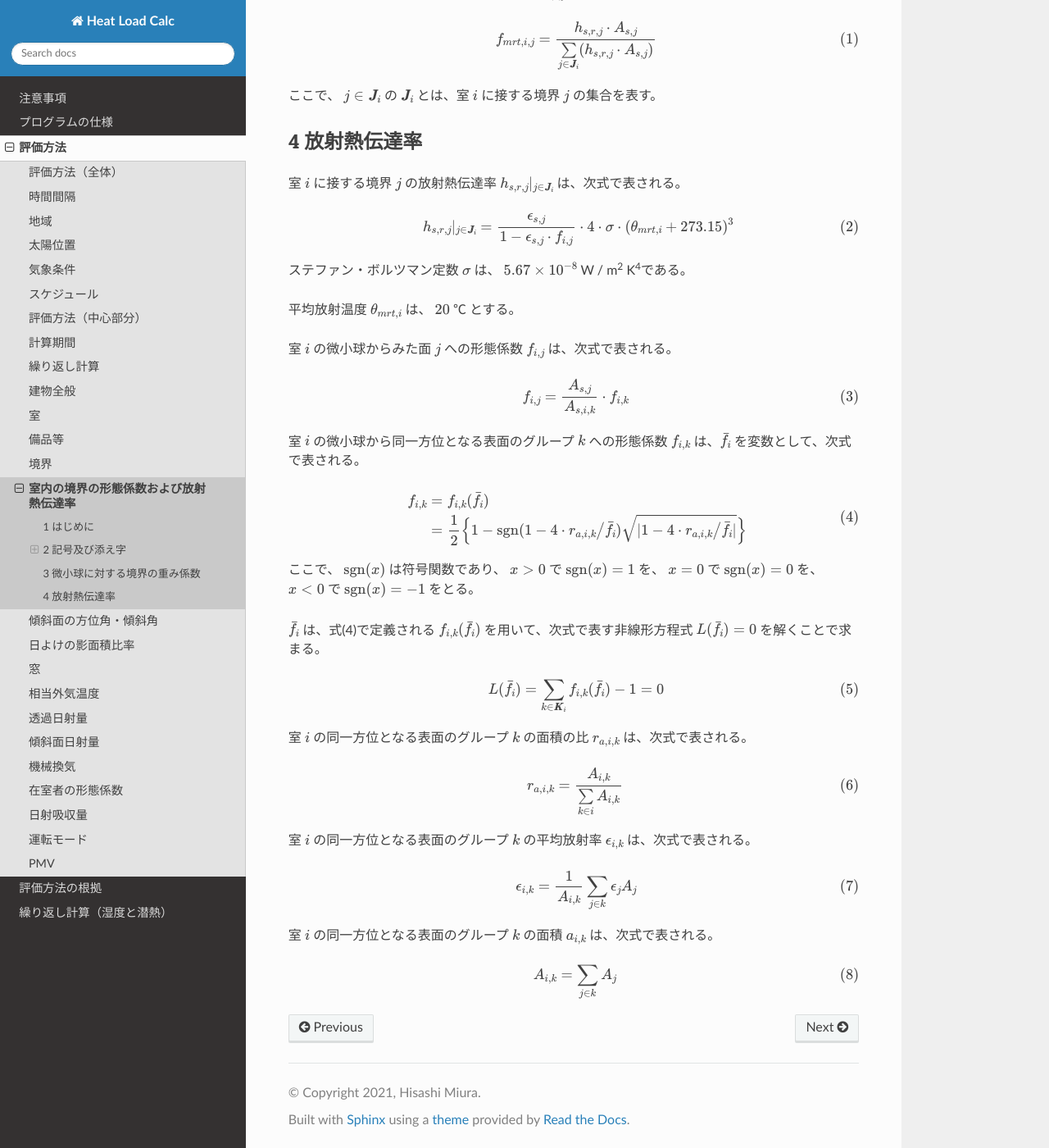
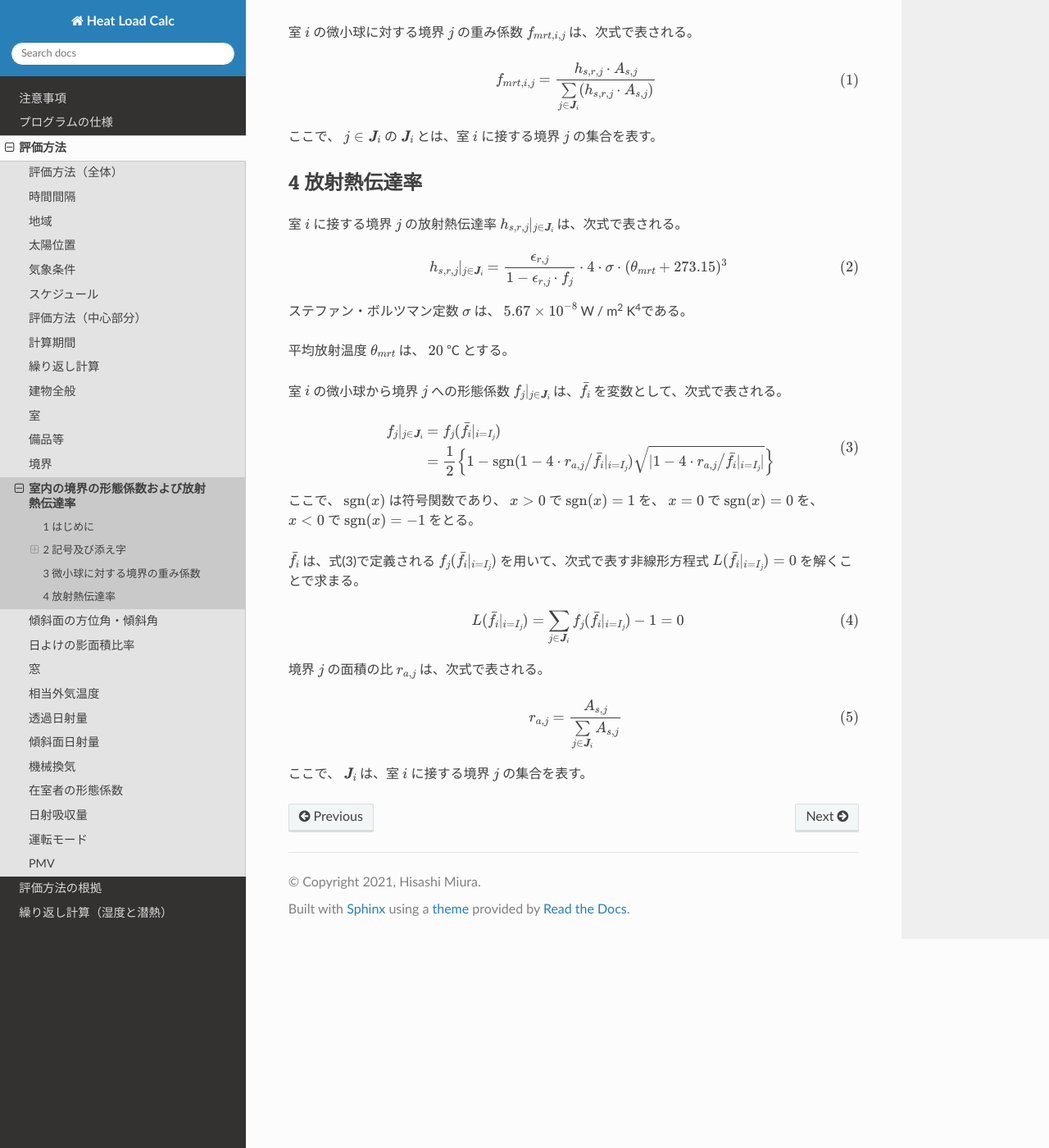
Before and after one commit to HC-Energy/hc-energy-doc-ja, a Sphinx documentation site: the page built from docs/source/contents/03_14_eval_shape_factor.rst, in a window 1280 px wide and 1400 px high, scrolled down 1570 px. Shown: the whole window at 82% size. Built offline with Sphinx 7.4.7 and the Read the Docs theme 3.1.0, drawn with Linux system fonts in a browser that asks for light colours; some of the changed text lies outside the part shown.

Commit message:
revise method for shape factor

```diff
--- a/docs/source/contents/03_14_eval_shape_factor.rst
+++ b/docs/source/contents/03_14_eval_shape_factor.rst
@@ -13,13 +13,17 @@
 1 はじめに
 ------------------------------------------------------------------------------------------------------------------------
 
-本節では、室に付属する家具等の備品等の仕様について決定する。
+本節では、微小球に対する境界の重み係数及び室に接する境界の放射熱伝達率の計算方法を記す。
+途中、微小球から境界への形態係数を求めるが、その方法に、従来使われている面積割合を形態係数とみなす方法（面積割合を用いる方法）と
+この方法を改良して自己形態係数が 0 になるようにした方法（永田の方法）の2種類採用している。
 
 本節の計算は、次の値を必要とする。
 
     1. 室 |i| と境界 |j| の関係
     2. 境界 |j| の面積 :math:`A_{s,j}`
     3. 境界 |j| の室内側放射熱伝達率 :math:`h_{s,r,j}` (室 |i| の微小球に対する境界 |j| の重み係数を求める場合)
+    4. 境界 |j| の長波長放射率 :math:`\epsilon_{r,i,j}`
+    5. 微小球から境界への形態係数を求める方法の種類
 
 本節で示す計算の結果、次の値が得られる。
 
@@ -52,29 +56,26 @@
     * - :math:`A_{s,j}`
       - 境界 |j| の面積
       - |m2|
+    * - :math:`A_{s,i,j}`
+      - 室 |i| の境界 |j| の面積
+      - |m2|
     * - :math:`\epsilon_{s,j}`
       - 境界 |j| の放射率
       - －
     * - :math:`\sigma`
       - ステファン・ボルツマン定数
       - W / |m2| K\ :sup:`4`\
-    * - :math:`\theta_{mrt,i}`
-      - 室 |i| 内の平均放射温度
+    * - :math:`\theta_{mrt}`
+      - 平均放射温度
       - ℃
     * - :math:`f_{i,j}`
       - 室 |i| の微小球から境界 |j| への形態係数
       - －
-    * - :math:`f_{i,k}`
-      - 室 |i| の微小球から同一方位となる境界のグループ |k| への形態係数
-      - －
-    * - :math:`A_{s,i,k}`
-      - 室 |i| の同一方位となる表面のグループ |k| の面積
-      - |m2|
     * - :math:`\bar{f_i}`
       - 非線形方程式 :math:`L(\bar{f_i})=0` の解
       - －
-    * - :math:`r_{a,i,k}`
-      - 同一方位となる表面のグループ |k| の面積が室 |i| 内の表面積の総和に占める比
+    * - :math:`r_{a,i,j}`
+      - 室 |i| に接する境界 |j| の面積が室 |i| 内の表面積の総和に占める比
       - －
 
 ^^^^^^^^^^^^^^^^^^^^^^^^^^^^^^^^^^^^^^^^^^^^^^^^^^^^^^^^^^^^^^^^^^^^^^^^^^^^^^^^^^^^^^^^^^^^^^^^^^^^^^^^^^^^^^^^^^^^^^^^
@@ -93,8 +94,6 @@
       - 室
     * - :math:`j`
       - 境界
-    * - :math:`k`
-      - 同一方面となる境界のグループ
 
 
 ------------------------------------------------------------------------------------------------------------------------
@@ -122,70 +121,45 @@
     :nowrap:
 
     \begin{align*}
-        h_{s,r,j}|_{j \in \pmb{J}_i} = \frac{ \epsilon_{s,j} }{ 1 - \epsilon_{s,j} \cdot f_{i,j}} \cdot 4 \cdot \sigma \cdot (\theta_{mrt,i} + 273.15 )^{3} \tag{2}
+        h_{s,r,j}|_{j \in \pmb{J}_i} = \frac{ \epsilon_{r,j} }{ 1 - \epsilon_{r,j} \cdot f_{j}} \cdot 4 \cdot \sigma \cdot (\theta_{mrt} + 273.15 )^{3} \tag{2}
     \end{align*}
 
 ステファン・ボルツマン定数 :math:`\sigma` は、 :math:`5.67 \times 10^{-8}` W / |m2| K\ :sup:`4`\ である。
 
-平均放射温度 :math:`\theta_{mrt,i}` は、 :math:`20` ℃ とする。
+平均放射温度 :math:`\theta_{mrt}` は、 :math:`20` ℃ とする。
 
-室 |i| の微小球からみた面 |j| への形態係数 :math:`f_{i,j}` は、次式で表される。
-
-.. math::
-    :nowrap:
-
-    \begin{align*}
-        f_{i,j} = \frac{ A_{s,j} }{ A_{s,i,k} } \cdot f_{i,k}  \tag{3}
-    \end{align*}
-
-室 |i| の微小球から同一方位となる表面のグループ |k| への形態係数 :math:`f_{i,k}` は、:math:`\bar{f_i}` を変数として、次式で表される。
+室 |i| の微小球から境界 |j| への形態係数 :math:`f_{j}|_{j \in \pmb{J}_i}` は、:math:`\bar{f}_i` を変数として、次式で表される。
 
 .. math::
     :nowrap:
 
     \begin{align*}
         \begin{split}
-          f_{i,k}
-          &= f_{i,k}(\bar{f_i}) \\
-          &= \frac{1}{2} \Bigl\{ 1 - \mbox{sgn}(\left. 1 - 4 \cdot r_{a,i,k} \middle/ \bar{f_i} \right.) \sqrt{ | \left. 1 - 4 \cdot r_{a,i,k} \middle/ \bar{f_i} \right. | } \Bigr\}
+          f_{j}|_{j \in \pmb{J}_i}
+          &= f_{j}( \bar{f}_i|_{i=I_j} ) \\
+          &= \frac{1}{2} \Bigl\{ 1 - \mbox{sgn}(\left. 1 - 4 \cdot r_{a,j} \middle/ \bar{f}_i|_{i=I_j} \right.) \sqrt{ | \left. 1 - 4 \cdot r_{a,j} \middle/ \bar{f}_i|_{i=I_j} \right. | } \Bigr\}
         \end{split}
-        \tag{4}
+        \tag{3}
     \end{align*}
 
 ここで、 :math:`\mbox{sgn}(x)` は符号関数であり、 :math:`x>0` で  :math:`\mbox{sgn}(x)=1` を、 :math:`x=0` で  :math:`\mbox{sgn}(x)=0` を、 :math:`x<0` で  :math:`\mbox{sgn}(x)=-1` をとる。
 
-:math:`\bar{f_i}` は、式(4)で定義される :math:`f_{i,k}(\bar{f_i})` を用いて、次式で表す非線形方程式 :math:`L(\bar{f_i})=0` を解くことで求まる。
+:math:`\bar{f}_i` は、式(3)で定義される :math:`f_j(\bar{f}_i|_{i=I_j})` を用いて、次式で表す非線形方程式 :math:`L(\bar{f}_i|_{i=I_j})=0` を解くことで求まる。
 
 .. math::
     :nowrap:
 
     \begin{align*}
-        L(\bar{f_i}) = \sum_{k \in \pmb{K}_i } f_{i,k}(\bar{f_i}) - 1 = 0 \tag{5}
+        L(\bar{f}_i|_{i=I_j}) = \sum_{j \in \pmb{J}_i } f_{j}(\bar{f}_i|_{i=I_j}) - 1 = 0 \tag{4}
     \end{align*}
 
-室 |i| の同一方位となる表面のグループ |k| の面積の比 :math:`r_{a,i,k}` は、次式で表される。
+境界 |j| の面積の比 :math:`r_{a,j}` は、次式で表される。
 
 .. math::
     :nowrap:
 
     \begin{align*}
-        r_{a,i,k} =  \dfrac{A_{i,k}}{\sum\limits_{k\in{i}} A_{i,k}} \tag{6}
+        r_{a,j} =  \dfrac{ A_{s,j} }{ \sum\limits_{ j \in \pmb{J}_i } A_{s,j} } \tag{5}
     \end{align*}
 
-室 |i| の同一方位となる表面のグループ |k| の平均放射率 :math:`\epsilon_{i,k}` は、次式で表される。
-
-.. math::
-    :nowrap:
-
-    \begin{align*}
-        \epsilon_{i,k} =  \dfrac{1}{A_{i,k}} \sum\limits_{j\in{k}} \epsilon_{j} A_{j} \tag{7}
-    \end{align*}
-
-室 |i| の同一方位となる表面のグループ |k| の面積 :math:`a_{i,k}` は、次式で表される。
-
-.. math::
-    :nowrap:
-
-    \begin{align*}
-        A_{i,k} =  \sum\limits_{j\in{k}} A_{j} \tag{8}
-    \end{align*}
+ここで、 :math:`\pmb{J}_i` は、室 |i| に接する境界 |j| の集合を表す。
```
